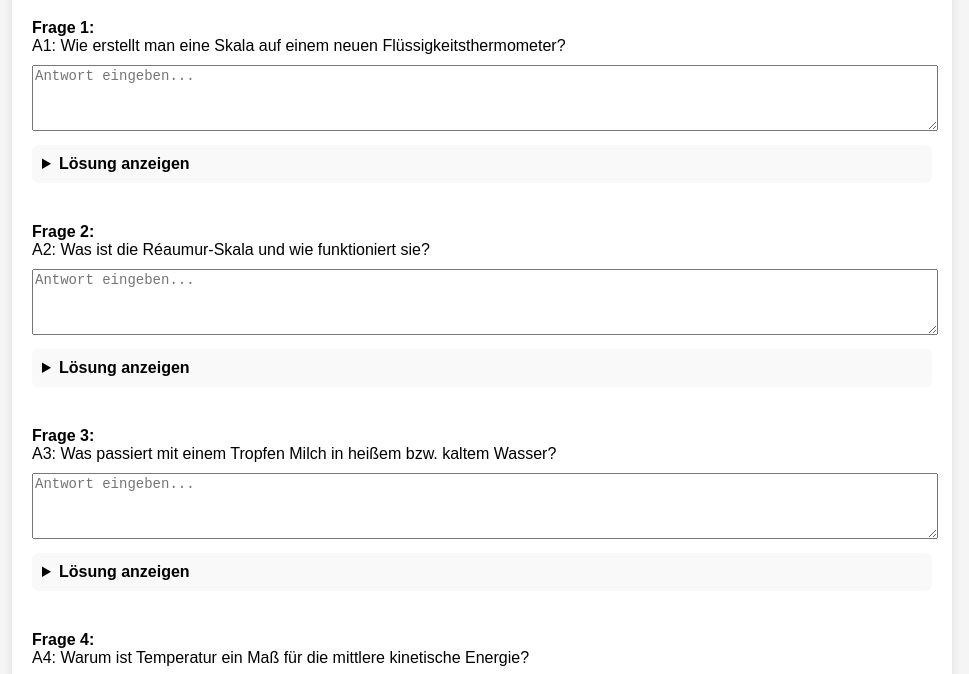
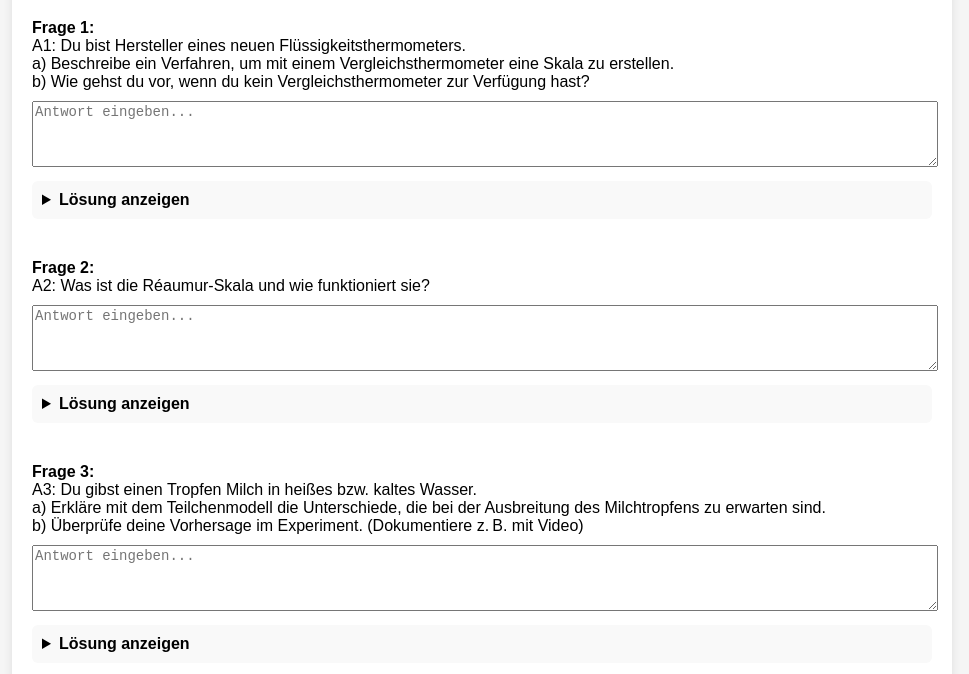
Before and after one commit to andreaswerther/Quiz7, a plain HTML site: page index.html in a window 1280 px wide. Shown: the part 109-783 px from the top of the page, without its empty margins (158-1127 px from the left). Drawn offline with Linux system fonts and the light colour scheme.

Commit message:
Add files via upload

```diff
--- a/index.html
+++ b/index.html
@@ -18,7 +18,7 @@
   <h1>Quiz – Kapitel 4: Temperatur und Teilchen (A1 bis A5)</h1>
 
     <div class="task">
-      <strong>Frage 1:</strong><br>A1: Wie erstellt man eine Skala auf einem neuen Flüssigkeitsthermometer?
+      <strong>Frage 1:</strong><br>A1: Du bist Hersteller eines neuen Flüssigkeitsthermometers.<br>a) Beschreibe ein Verfahren, um mit einem Vergleichsthermometer eine Skala zu erstellen.<br>b) Wie gehst du vor, wenn du kein Vergleichsthermometer zur Verfügung hast?
       <textarea placeholder="Antwort eingeben..."></textarea>
       <details><summary>Lösung anzeigen</summary><p>a) Thermometer in Flüssigkeit tauchen, Markierung bei Stand der Flüssigkeitssäule setzen.<br>Mehrmals bei verschiedenen Temperaturen wiederholen.<br>b) Einmal in Eiswasser, einmal in siedendes Wasser tauchen – Markierungen setzen.<br>Zwischenraum in gleichmäßige Abschnitte (z. B. 100 für Celsius) unterteilen.</p></details>
     </div>
@@ -30,7 +30,7 @@
     </div>
 
     <div class="task">
-      <strong>Frage 3:</strong><br>A3: Was passiert mit einem Tropfen Milch in heißem bzw. kaltem Wasser?
+      <strong>Frage 3:</strong><br>A3: Du gibst einen Tropfen Milch in heißes bzw. kaltes Wasser.<br>a) Erkläre mit dem Teilchenmodell die Unterschiede, die bei der Ausbreitung des Milchtropfens zu erwarten sind.<br>b) Überprüfe deine Vorhersage im Experiment. (Dokumentiere z. B. mit Video)
       <textarea placeholder="Antwort eingeben..."></textarea>
       <details><summary>Lösung anzeigen</summary><p>a) Teilchen im Wasser stoßen die Milchtröpfchen an. Bei höherer Temperatur bewegen sie sich<br>schneller → schnellere Durchmischung. In kaltem Wasser geht es langsamer.<br>b) Individuelle Lösung.</p></details>
     </div>
```
